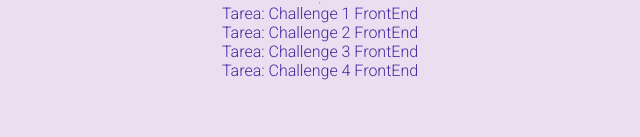
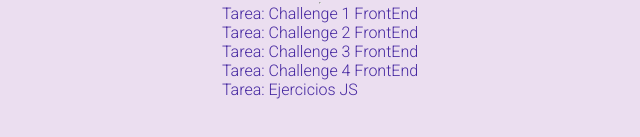
Before and after one commit to alexcallemartinez/alexcallemartinez.github.io, a plain HTML site: page index.html in a window 1280 px wide. Shown: the part 147-284 px from the top of the page, without its empty margins (320-960 px from the left). Drawn offline with Linux system fonts and the light colour scheme.

Commit message:
tarea jercicios

```diff
--- a/index.html
+++ b/index.html
@@ -28,7 +28,13 @@
         <li class="tareas__tareas">
             <a target="_blank" class="tareas__link" href="https://alexcallemartinez.github.io/challenge-4/">Tarea: Challenge 4 FrontEnd</a>
         </li>
+        <li class="tareas__tareas">
+            <a target="_blank" class="tareas__link" href="https://alexcallemartinez.github.io/Ejercicios-JS/ejercicios.js">Tarea: Ejercicios JS</a>
+        </li>
     </ul>
+
+
+
 
 
 
```
